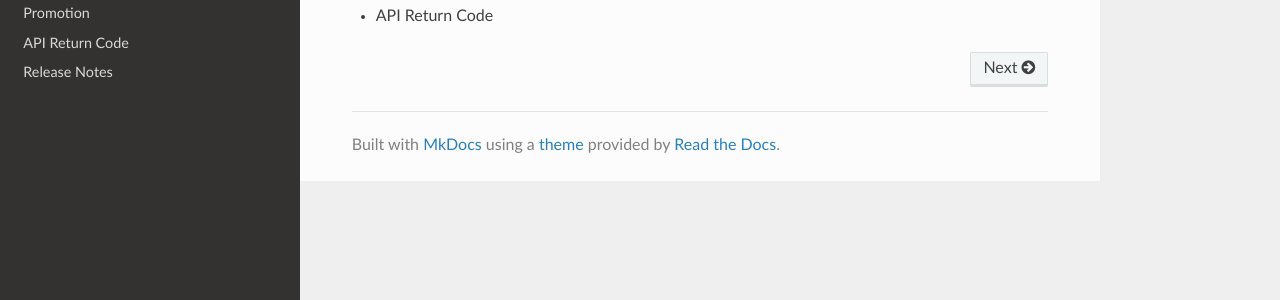
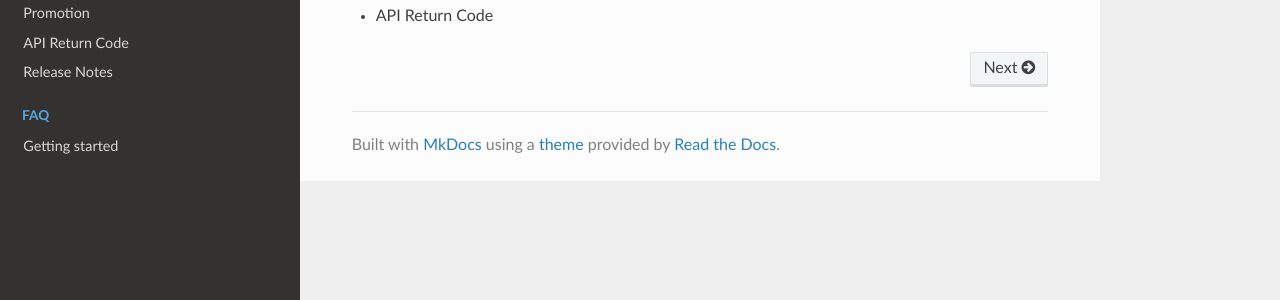
Before and after one commit to ToastAnalytics/ToastAnalytics, an MkDocs documentation site: the page built from docs/index.md, in a window 1280 px wide. Shown: the part 495-795 px from the top of the page. Built offline with MkDocs 1.6.1, drawn with Linux system fonts in a browser that asks for light colours; nearby versions of some CDN libraries; old or Windows-style settings are respelled for this version of MkDocs.

Commit message:
Update mkdocs.yml

```diff
--- a/mkdocs.yml
+++ b/mkdocs.yml
@@ -18,3 +18,5 @@ pages:
 - ['Developer/8. Promotion Developer Guide.md', 'Developer Guide', 'Promotion']
 - ['Developer/9. Error Code.md', 'Developer Guide', 'API Return Code']
 - ['Developer/10. Release Notes.md', 'Developer Guide', 'Release Notes']
+
+- ['FAQ/Getting started.md', 'FAQ', 'Getting started']
```
